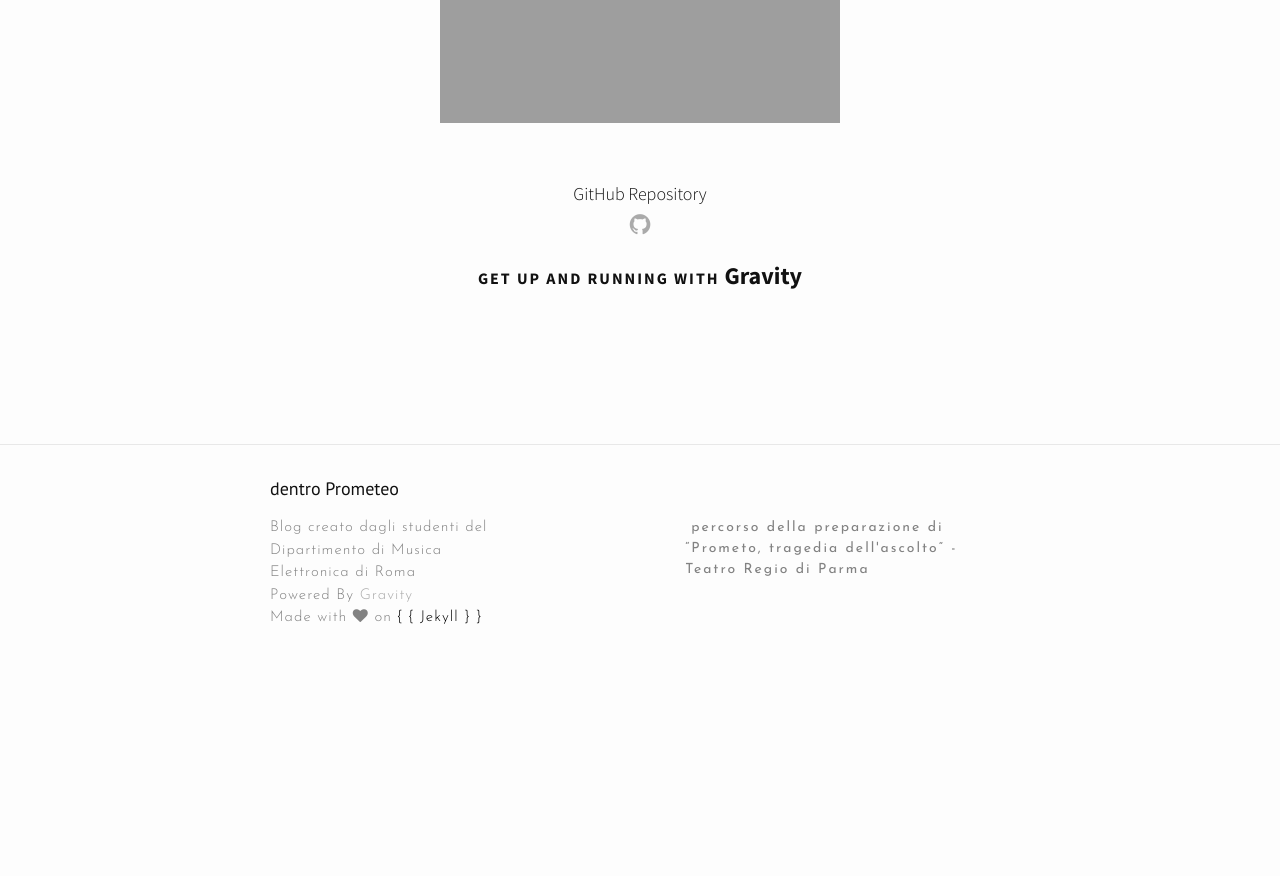
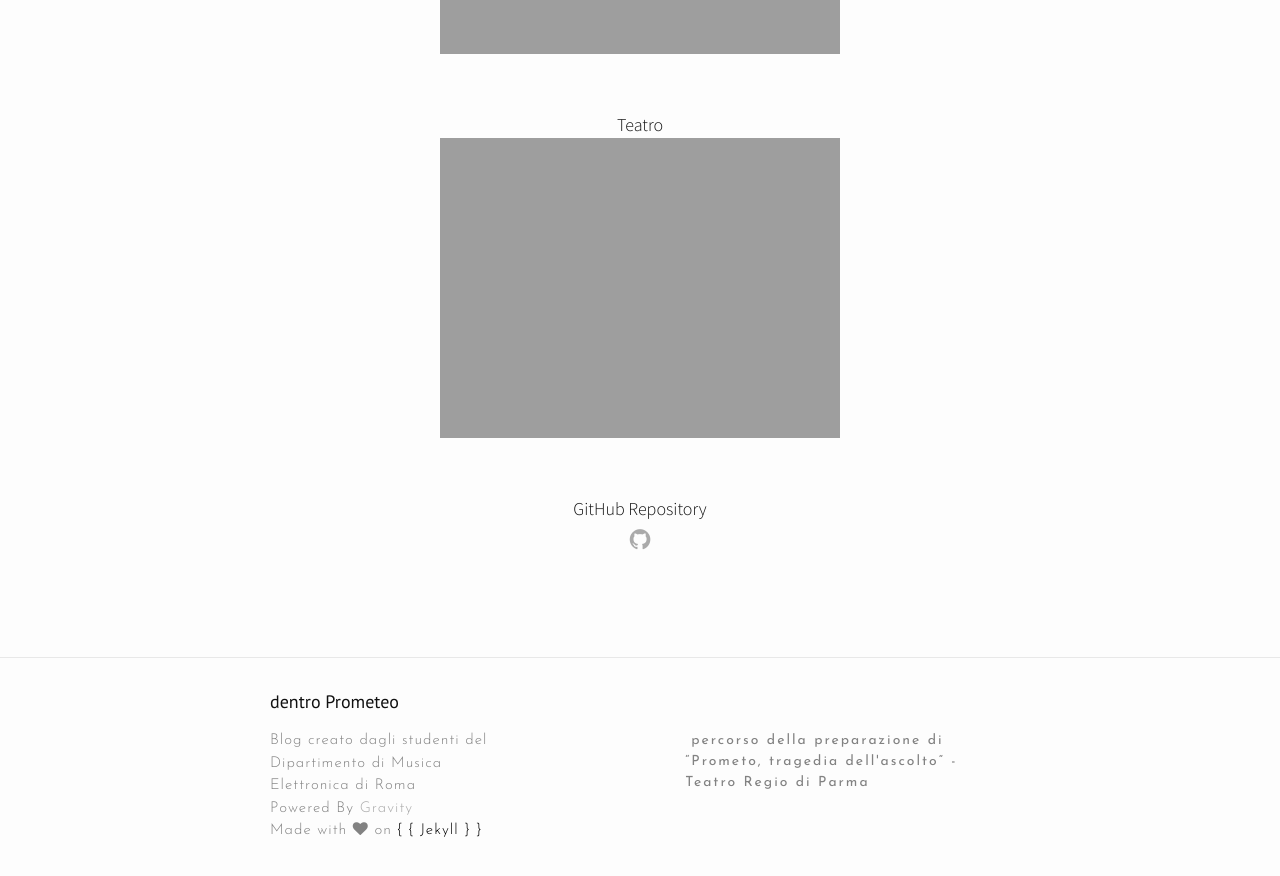
Before and after one commit to dentroprometeo/dentroprometeo.github.io, a Jekyll site: the page built from info.md, in a window 1280 px wide and 900 px high, scrolled down 1097 px. Shown: the top 876 px of the window. Built offline with Jekyll 4.4.1, drawn with Linux system fonts in a browser that asks for light colours; nearby versions of some CDN libraries; before the commit the page ends 1787 px from its top, so only the background shows below that.

Commit message:
Update info.md

```diff
--- a/info.md
+++ b/info.md
@@ -12,6 +12,7 @@ permalink: /info/
   <p>
   <center>Fondazione
   <a href="http://www.luiginono.it/opere/prometeo-tragedia-dellascolto/#tab-id-1"><p><img src="{{ site.urlimg }}{{ post.image.fondazioneNono.png }}" /></p></a>
+  <img src="{{ site.urlimg }}{{ post.image.fondazioneNono.png }}" />
   </center>
   </p>
 </div>
@@ -31,6 +32,3 @@ permalink: /info/
   </center>
   </p>
 </div>
-
-<center><p ><strong><span class="manual">Get up and running with</span> Gravity</strong></p></center>
-<br>
```
